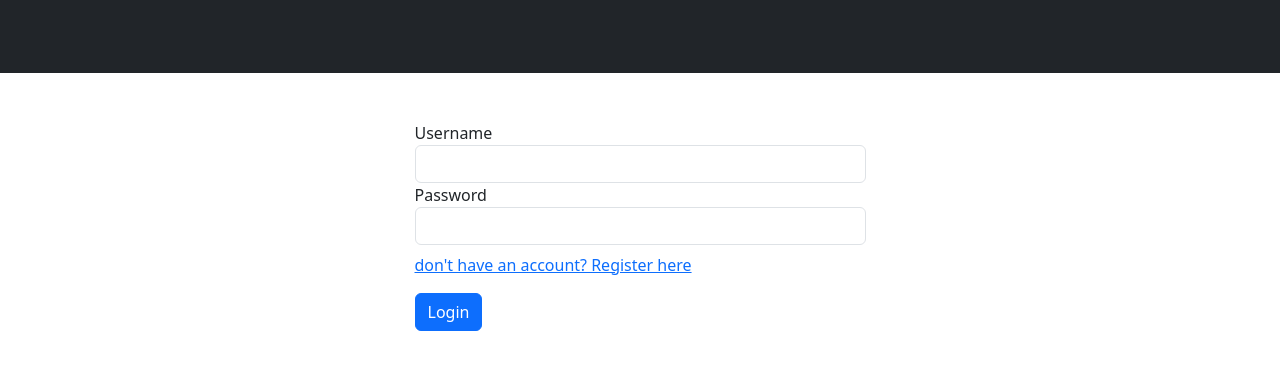
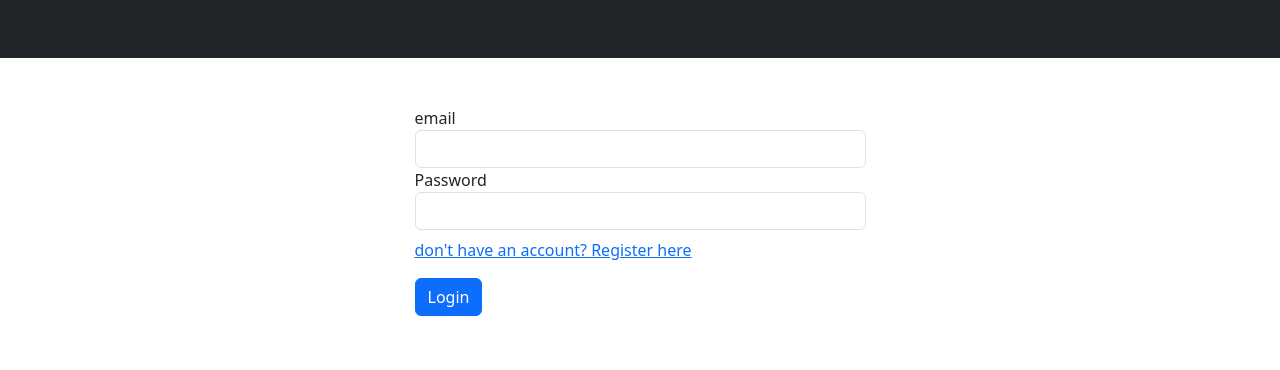
Before and after one commit to rabbiyasana/blog, a Django app: page /login_page/ in a window 1280 px wide. Shown: the top 370 px of the page. Run offline with Django 5.2, Linux system fonts and the light colour scheme; style sheets or scripts are compiled from the project's sources.

Commit message:
login with email instead of username

```diff
--- a/blog/all_blogs/templates/all_blogs/all_blogs.html
+++ b/blog/all_blogs/templates/all_blogs/all_blogs.html
@@ -3,7 +3,6 @@
 {% block title %}All Blogs{% endblock %}
 
 {% block content %}
-{{request.user}}
 <div class="grid grid-cols-1 sm:grid-cols-2 md:grid-cols-3 gap-6">
 {% for post in blogs %}
 
--- a/blog/blog/views.py
+++ b/blog/blog/views.py
@@ -1,6 +1,6 @@
 import random
 
-from django.http import HttpResponse
+from django.http import HttpResponse # type: ignore
 from django.shortcuts import render, redirect
 from django.contrib.auth.models import User
 from django.contrib import messages
@@ -11,7 +11,7 @@ from all_blogs.models import UserProfile
 
 
 def home(request):
-    # return HttpResponse("Hello you are at the home page")
+
     return render(request, 'website/index.html')
 
 def generate_otp():
@@ -20,10 +20,14 @@ def generate_otp():
 
 def login_page(request):
     if request.method == 'POST':
-        username = request.POST.get('username', '').strip()
+        email = request.POST.get('email', '').strip()
         password = request.POST.get('password')
 
-        user = authenticate(request, username=username, password=password)
+        try:
+            user_obj = User.objects.get(email=email)
+            user = authenticate(request, username=user_obj.username, password=password)
+        except User.DoesNotExist:
+            user = None
 
         if user is None:
             messages.error(request, "Invalid credentials or user does not exist.")
@@ -56,7 +60,6 @@ def register_page(request):
 
         otp = generate_otp()
 
-        # Store user details + otp in session
         request.session['pending_registration'] = {
             'firstname': firstname,
             'lastname': lastname,
@@ -66,7 +69,6 @@ def register_page(request):
             'otp': otp,
         }
 
-        # Send OTP to email
         send_mail(
             'Your OTP Code',
             f'Your OTP is: {otp}',
@@ -76,7 +78,7 @@ def register_page(request):
         )
 
         messages.success(request, "OTP sent to your email. Please verify.")
-        return redirect('verify_email')  # No user_id required now
+        return redirect('verify_email')
 
     return render(request, 'website/register.html')
 
@@ -91,7 +93,6 @@ def verify_email(request):
     if request.method == 'POST':
         entered_otp = request.POST.get('otp', '').strip()
         if entered_otp == data.get('otp'):
-            # Create the user after OTP verification
             user = User.objects.create_user(
                 first_name=data['firstname'],
                 last_name=data['lastname'],
--- a/blog/templates/layout.html
+++ b/blog/templates/layout.html
@@ -6,6 +6,8 @@
     <meta name="viewport" content="width=device-width, initial-scale=1.0">
     <title>{% block title %}{% endblock  %}</title>
     <link rel="stylesheet" href="{% static 'css/dist/styles.css' %}">
+    <link rel="stylesheet" href="https://cdn.jsdelivr.net/npm/bootstrap-icons@1.11.1/font/bootstrap-icons.css">
+
     <link href="https://cdn.jsdelivr.net/npm/bootstrap@5.3.5/dist/css/bootstrap.min.css" rel="stylesheet" integrity="sha384-SgOJa3DmI69IUzQ2PVdRZhwQ+dy64/BUtbMJw1MZ8t5HZApcHrRKUc4W0kG879m7" crossorigin="anonymous">
 </head>
 <body>
@@ -32,11 +34,23 @@
             </li>
 
           </ul>
-          {% if request.user.is_authenticated %}
-          <a href="{% url 'logout_page' %}" class="nav-link m-3 px-5 bg-light hover:bg-blue-700 text-black text-lg rounded" >logout</a>
-          {% else %}
-          <a href="{% url 'login_page' %}" class="nav-link m-3 px-5 bg-light hover:bg-blue-700 text-black text-lg rounded" >login</a>
-          {% endif %}
+         {% if request.user.is_authenticated %}
+        <div class="dropdown">
+          <button class="btn  d-flex align-items-center gap-2 dropdown-toggle px-3 py-2 text-white " type="button" id="userDropdown" data-bs-toggle="dropdown" aria-expanded="false">
+            <i class="bi bi-person-circle"></i>
+            {{ request.user.username }}
+          </button>
+          <ul class="dropdown-menu dropdown-menu-end" aria-labelledby="userDropdown">
+            <li>
+              <a class="dropdown-item d-flex align-items-center gap-2" href="{% url 'logout_page' %}">
+                <i class="bi bi-box-arrow-right"></i> Logout
+              </a>
+            </li>
+          </ul>
+        </div>
+      {% else %}
+        <a href="{% url 'login_page' %}" class="btn btn-outline-light px-4 py-2 rounded-pill shadow-sm">Login</a>
+      {% endif %}
         </div>
       </div>
     </nav>
--- a/blog/templates/website/login.html
+++ b/blog/templates/website/login.html
@@ -18,8 +18,8 @@
         {% endfor %}
       </div>
       {% endif %}
-      <label for="exampleInputEmail1">Username</label>
-      <input type="text" class="form-control" id="exampleInputEmail1" aria-describedby="emailHelp" name="username">
+      <label for="exampleInputEmail1">email</label>
+      <input type="email" class="form-control" id="exampleInputEmail1" aria-describedby="emailHelp" name="email">
 
     </div>
     <div class="form-group">
```
Also changed, not shown: blog/templates/website/verify_email.html (+17 -11 lines), blog/db.sqlite3.
